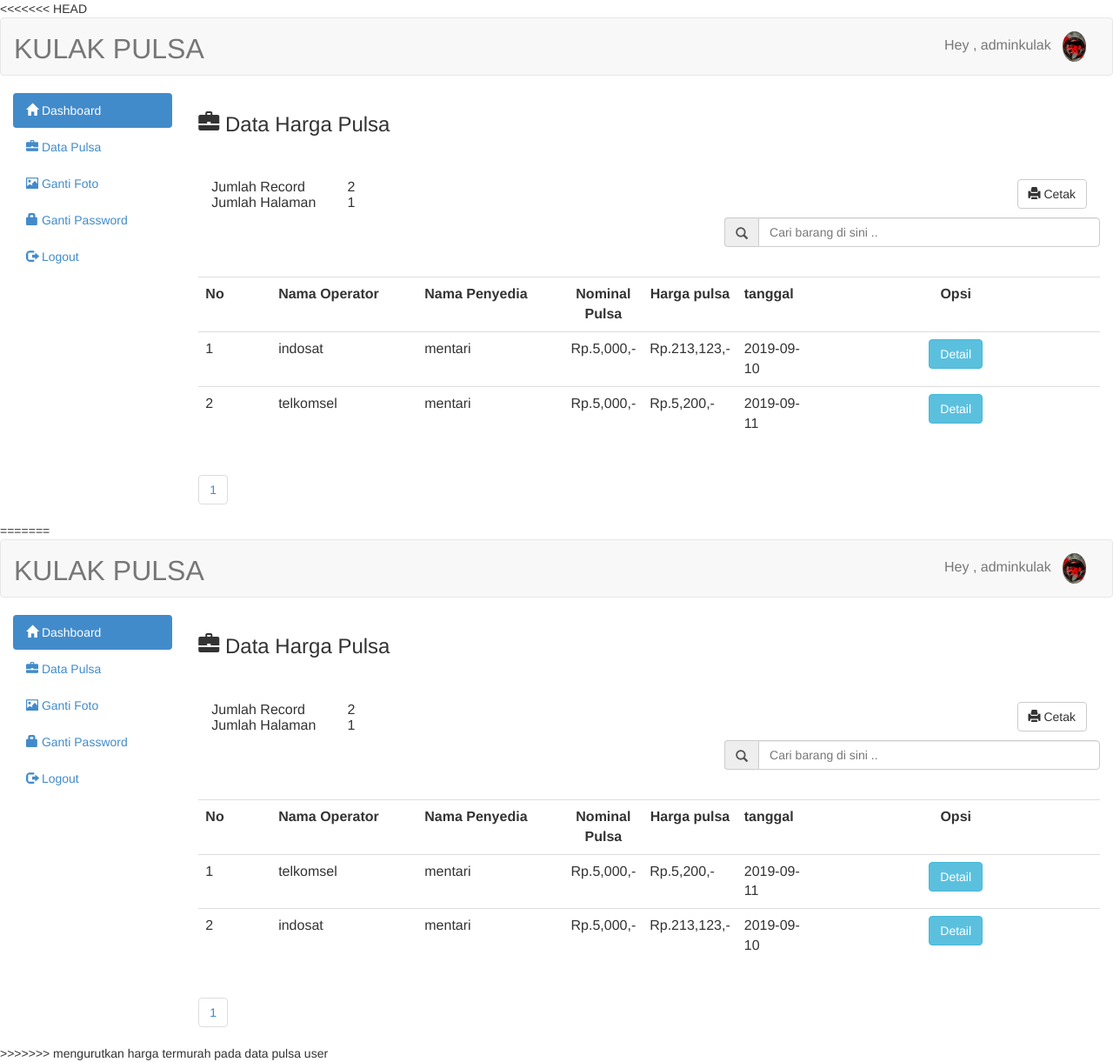
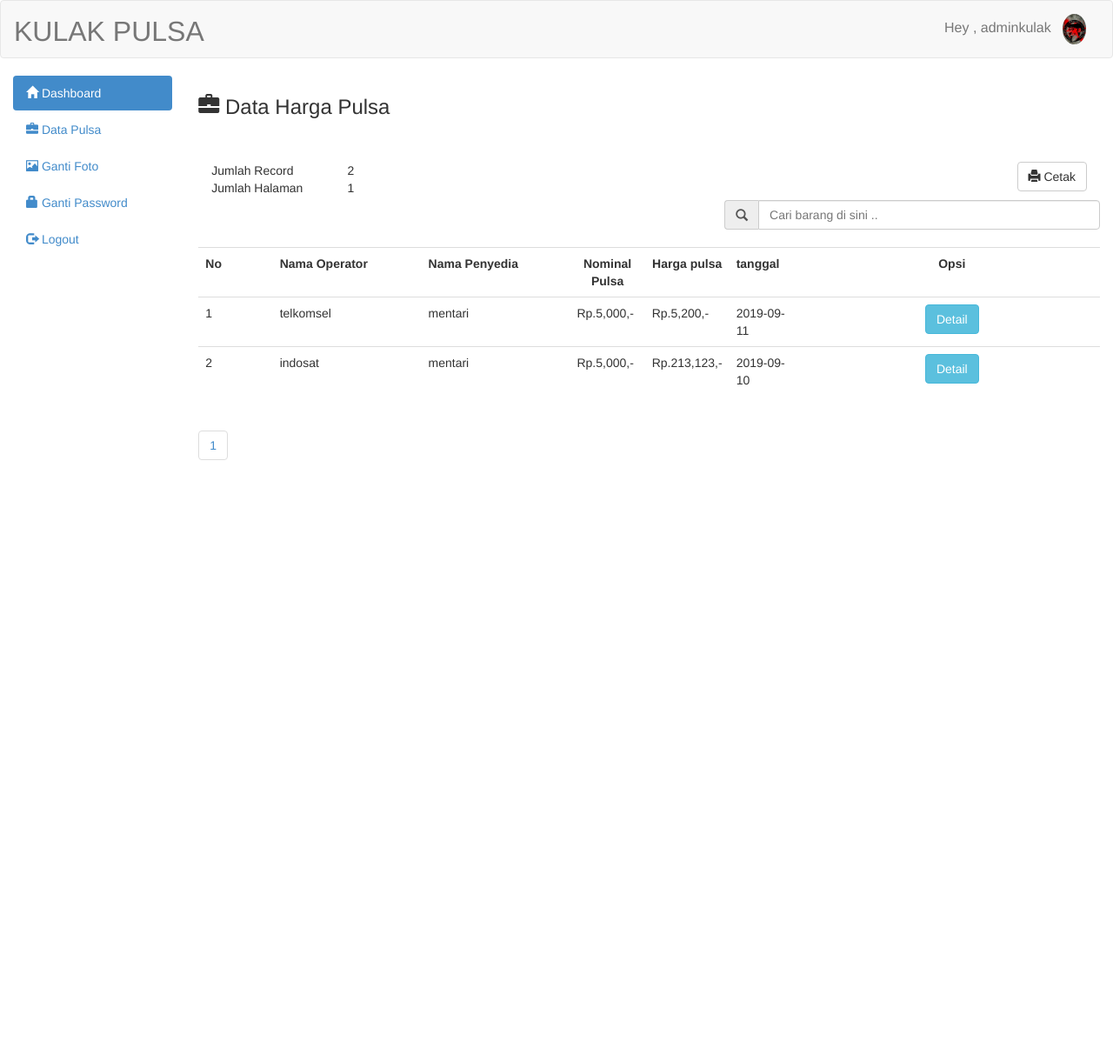
Before and after one commit to sofiull/Tugas_KulakPulsa_proyek2, a PHP site: page /user/data_pulsa.php in a window 1280 px wide. Shown: the whole page at 87% size. After the commit the page ends 529 px from the top, so only its background shows below. Run offline with PHP 8.4, Linux system fonts and the light colour scheme; a user stored in the database is signed in; data comes from the database, SQL or seed files in the repository; data that the repository does not hold is empty; some libraries are stand-ins or nearby versions.

Commit message:
update data_pulsa user

```diff
--- a/user/data_pulsa.php
+++ b/user/data_pulsa.php
@@ -1,170 +1,3 @@
-<<<<<<< HEAD
-<?php include 'header.php'; ?>
-
-<h3><span class="glyphicon glyphicon-briefcase"></span>  Data Harga Pulsa</h3>
-<!-- <button style="margin-bottom:20px" data-toggle="modal" data-target="#myModal" class="btn btn-info col-md-2"><span class="glyphicon glyphicon-plus"></span>Tambah / Import Data</button> -->
-<br/>
-<br/>
-
-<!-- <?php
-$periksa=mysqli_query($con,"select * from barang where jumlah <=3");
-while($q=mysqli_fetch_array($periksa)){
-	if($q['jumlah']<=3){
-		?>
-		<script>
-			$(document).ready(function(){
-				$('#pesan_sedia').css("color","red");
-				$('#pesan_sedia').append("<span class='glyphicon glyphicon-asterisk'></span>");
-			});
-		</script>
-		<?php
-	}
-}
-?> -->
-
-<?php
-$per_hal=10;
-$jumlah_record=mysqli_query($con,"SELECT COUNT(*) from kulak_pulsa");
-$jum=mysqli_fetch_row($jumlah_record);
-$halaman=ceil($jum[0] / $per_hal);
-$page = (isset($_GET['page'])) ? (int)$_GET['page'] : 1;
-$start = ($page - 1) * $per_hal;
-?>
-<div class="col-md-12">
-	<table class="col-md-2">
-		<tr>
-			<td>Jumlah Record</td>
-			<td><?php echo $jum[0]; ?></td>
-		</tr>
-		<tr>
-			<td>Jumlah Halaman</td>
-			<td><?php echo $halaman; ?></td>
-		</tr>
-	</table>
-	<a style="margin-bottom:10px" href="lap_datapulsa.php" target="_blank" class="btn btn-default pull-right"><span class='glyphicon glyphicon-print'></span>  Cetak</a>
-</div>
-<form action="cari_act.php" method="get">
-	<div class="input-group col-md-5 col-md-offset-7">
-		<span class="input-group-addon" id="basic-addon1"><span class="glyphicon glyphicon-search"></span></span>
-		<input type="text" class="form-control" placeholder="Cari barang di sini .." aria-describedby="basic-addon1" name="cari">
-	</div>
-</form>
-<br/>
-<table class="table table-hover">
-	<tr>
-		<th class="col-md-1">No</th>
-		<th class="col-md-2">Nama Operator</th>
-		<th class="col-md-2">Nama Penyedia</th>
-		<th class="col-md-1"><center>Nominal Pulsa</center></th>
-		<th class="col-md-1"><center>Harga pulsa</center></th>
-		<!--<th class="col-md-1">Admin</th>-->
-		<th class="col-md-1">tanggal</th>
-		<th class="col-md-6"><center>Opsi</center></th>
-	</tr>
-	<?php
-	if(isset($_GET['cari'])){
-		$cari=mysql_real_escape_string($_GET['cari']);
-		// Test It:
-		// select o.nama_operator from kulak_pulsa k inner join operator o ON k.id_operator= o.id_operator WHERE o.nama_operator like '$cari'
-		$pls=mysql_query("select * from kulak_pulsa where nama like '$cari' or jenis like '$cari'");
-	}else{
-		$pls=mysqli_query($con,"SELECT DISTINCT k.id_kulakpulsa, o.nama_operator,p.namapenyedia,pl.nominal, dp.harga, a.usernameAdmin, k.tanggal FROM kulak_pulsa k , operator o , penyedia p , pulsa pl , infopenyedia ip , detailkulakpulsa dp , admin a WHERE o.id_operator =k.id_operator AND k.id_penyedia = p.id_penyedia AND k.id_detailkulakpulsa = dp.id_detailkulakpulsa ORDER BY k.id_kulakpulsa ASC LIMIT $start,$per_hal" );
-	}
-	$no=1;
-	while($b=mysqli_fetch_array($pls)){
-
-		?>
-		<tr>
-			<td><?php echo $no++ ?></td>
-			<td><?php echo $b['nama_operator'] ?></td>
-			<td><?php echo $b['namapenyedia']?></td>
-			<td>Rp.<?php echo number_format( $b['nominal']) ?>,-</td>
-			<td>Rp.<?php echo number_format( $b['harga']) ?>,-</td>
-			<!--<td><?php echo $b['usernameAdmin'] ?></td>-->
-			<td><?php echo $b['tanggal'] ?></td>
-			<td><center>
-				<a href="det_pulsa.php?id=<?php echo $b['id_kulakpulsa']; ?>" class="btn btn-info">Detail</a>
-				<!--<a href="edit.php?id=<?php echo $b['id_kulakpulsa'] ?>" class="btn btn-warning">Edit</a>
-				<a onclick="if(confirm('Apakah anda yakin ingin menghapus data ini ??')){location.href='hapus.php?id=<?php echo $b['id_kulakpulsa']; ?>' }" class="btn btn-danger">Hapus</a>-->
-				</center>
-			</td>
-		</tr>
-		<?php
-	}
-	?>
-	<!-- <tr>
-		<td colspan="4">Total Modal</td>
-		<td>
-		<?php
-
-			$x=mysqli_query($con,"select sum(modal) as total from barang");
-			$xx=mysqli_fetch_array($x);
-			echo "<b> Rp.". number_format($xx['total']).",-</b>";
-		?>
-		</td>
-	</tr> -->
-</table>
-<ul class="pagination">
-			<?php
-			for($x=1;$x<=$halaman;$x++){
-				?>
-				<li><a href="?page=<?php echo $x ?>"><?php echo $x ?></a></li>
-				<?php
-			}
-			?>
-		</ul>
-<!-- modal input -->
-<div id="myModal" class="modal fade">
-	<div class="modal-dialog">
-		<div class="modal-content">
-			<div class="modal-header">
-				<button type="button" class="close" data-dismiss="modal" aria-hidden="true">&times;</button>
-				<h4 class="modal-title">Tambah Barang Baru</h4>
-			</div>
-			<div class="modal-body">
-				<form action="tmb_brg_act.php" method="post">
-					<div class="form-group">
-						<label>Nama Barang</label>
-						<input name="nama" type="text" class="form-control" placeholder="Nama Barang ..">
-					</div>
-					<div class="form-group">
-						<label>Jenis</label>
-						<input name="jenis" type="text" class="form-control" placeholder="Jenis Barang ..">
-					</div>
-					<div class="form-group">
-						<label>Suplier</label>
-						<input name="suplier" type="text" class="form-control" placeholder="Suplier ..">
-					</div>
-					<div class="form-group">
-						<label>Harga Modal</label>
-						<input name="modal" type="text" class="form-control" placeholder="Modal per unit">
-					</div>
-					<div class="form-group">
-						<label>Harga Jual</label>
-						<input name="harga" type="text" class="form-control" placeholder="Harga Jual per unit">
-					</div>
-					<div class="form-group">
-						<label>Jumlah</label>
-						<input name="jumlah" type="text" class="form-control" placeholder="Jumlah">
-					</div>
-
-				</div>
-				<div class="modal-footer">
-					<button type="button" class="btn btn-default" data-dismiss="modal">Batal</button>
-					<input type="submit" class="btn btn-primary" value="Simpan">
-				</div>
-			</form>
-		</div>
-	</div>
-</div>
-
-
-
-<?php
-include 'footer.php';
-
-?>
-=======
 <?php include 'header.php'; ?>
 
 <h3><span class="glyphicon glyphicon-briefcase"></span>  Data Harga Pulsa</h3>
@@ -330,4 +163,3 @@ $start = ($page - 1) * $per_hal;
 include 'footer.php';
 
 ?>
->>>>>>> mengurutkan harga termurah pada data pulsa user
```
